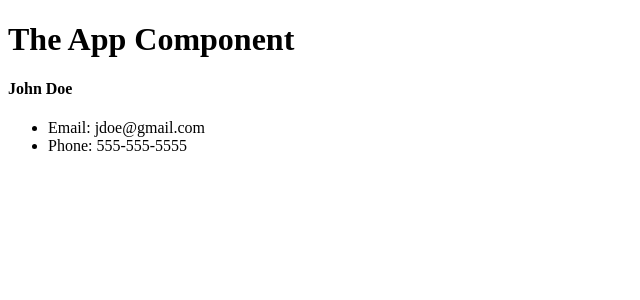
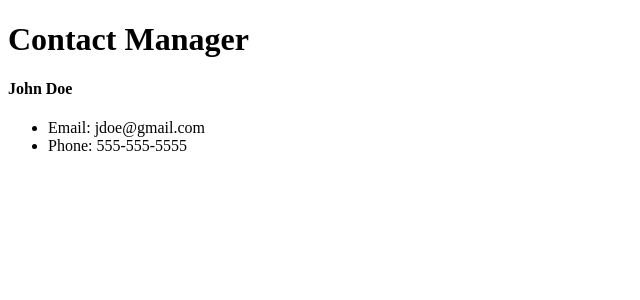
Before and after one commit to ajlaroche/contactmanager, a React (Create React App) app: page / in a window 1280 px wide. Shown: the top 300 px of the page, without its empty margins (0-640 px from the left). Built offline with nearby package versions, Linux system fonts and the light colour scheme.

Commit message:
added header component

```diff
--- a/src/App.js
+++ b/src/App.js
@@ -1,12 +1,13 @@
 import React, { Component } from "react";
 import Contact from "./components/Contact";
+import Header from "./components/Header";
 import "./App.css";
 
 class App extends Component {
   render() {
     return (
       <div className="App">
-        <h1>The App Component</h1>
+        <Header />
         <Contact />
       </div>
     );
--- /dev/null
+++ b/src/components/Header.js
@@ -0,0 +1,11 @@
+import React from "react";
+
+const Header = () => {
+  return (
+    <div>
+      <h1>Contact Manager</h1>
+    </div>
+  );
+};
+
+export default Header;
```
